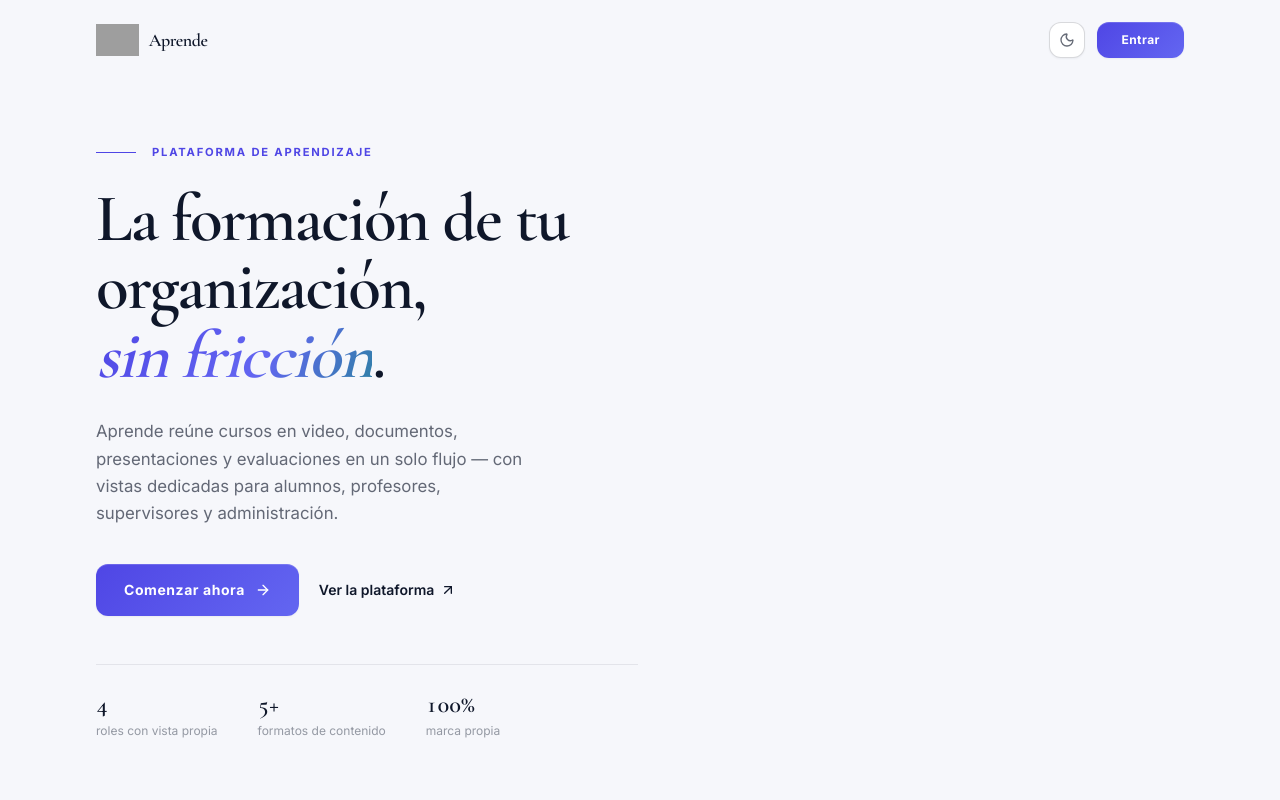
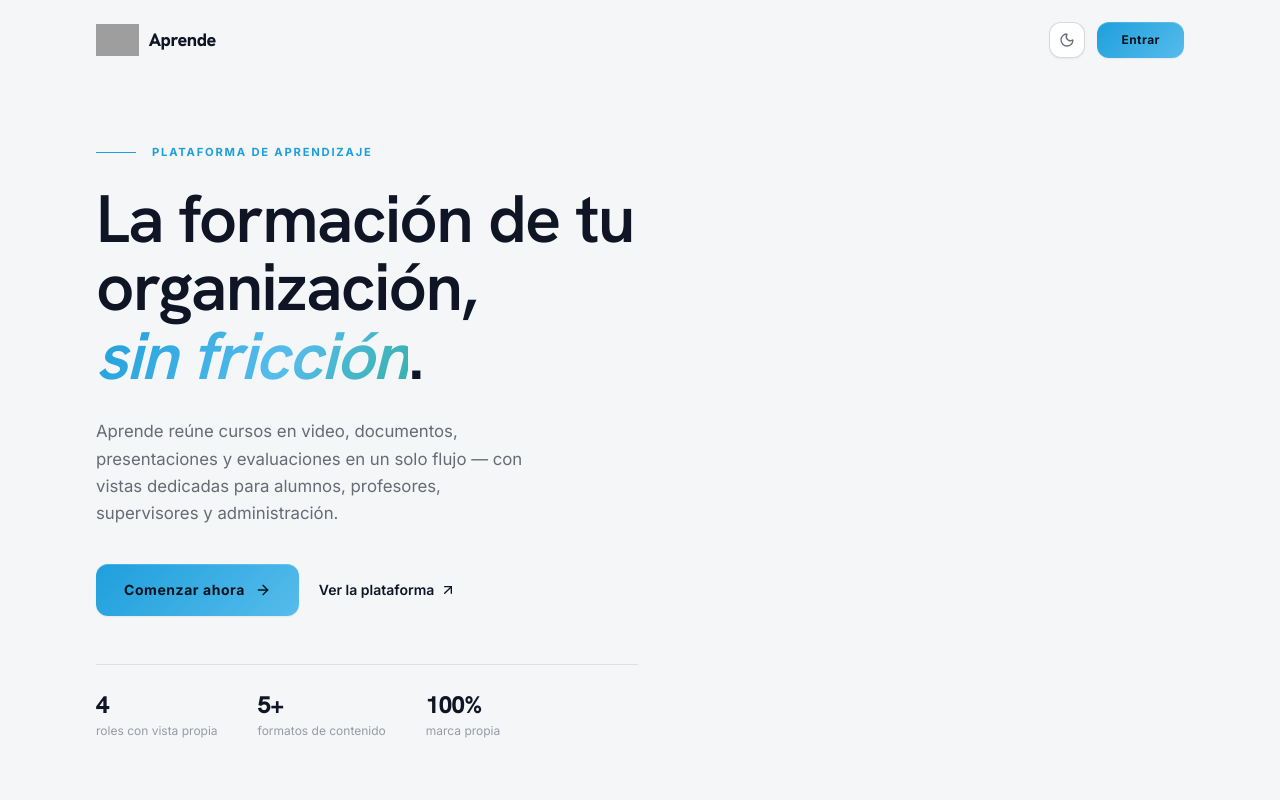
Before and after one commit to atlashh2fc-dev/aprende, a Next.js app: page / in a window 1280 px wide. Shown: the top 800 px of the page. Built offline with nearby package versions, Linux system fonts and the light colour scheme; no server answers; grey boxes are pictures that could not be loaded.

Commit message:
feat(brand): identidad Geimser (celeste + grotesca) y pestanas login

```diff
--- a/app/globals.css
+++ b/app/globals.css
@@ -8,22 +8,22 @@
 ────────────────────────────────────────────────────────────── */
 
 :root {
-  --bg: var(--brand-bg, #f6f7fb);
+  --bg: var(--brand-bg, #f4f6f8);
   --surface: var(--brand-surface, #ffffff);
-  --surface-2: var(--brand-surface-2, #eef0f7);
-  --border: var(--brand-border, rgba(15, 23, 42, 0.08));
-  --border-strong: var(--brand-border-strong, rgba(15, 23, 42, 0.16));
-  --primary: var(--brand-primary, #4f46e5);
-  --primary-light: var(--brand-primary-light, #6366f1);
-  --on-primary: var(--brand-on-primary, #ffffff);
-  --primary-dim: var(--brand-primary-dim, rgba(79, 70, 229, 0.1));
-  --primary-glow: var(--brand-primary-glow, rgba(79, 70, 229, 0.24));
-  --accent: var(--brand-accent, #059669);
-  --accent-dim: var(--brand-accent-dim, rgba(5, 150, 105, 0.12));
-  --text: var(--brand-text, #0f172a);
-  --text-muted: var(--brand-text-muted, rgba(15, 23, 42, 0.64));
-  --text-faint: var(--brand-text-faint, rgba(15, 23, 42, 0.42));
-  --shadow-color: var(--brand-shadow, #334155);
+  --surface-2: var(--brand-surface-2, #eaeef2);
+  --border: var(--brand-border, rgba(13, 20, 32, 0.09));
+  --border-strong: var(--brand-border-strong, rgba(13, 20, 32, 0.16));
+  --primary: var(--brand-primary, #1E9FDC);
+  --primary-light: var(--brand-primary-light, #56BCEB);
+  --on-primary: var(--brand-on-primary, #08131f);
+  --primary-dim: var(--brand-primary-dim, rgba(30, 159, 220, 0.1));
+  --primary-glow: var(--brand-primary-glow, rgba(30, 159, 220, 0.24));
+  --accent: var(--brand-accent, #1FA877);
+  --accent-dim: var(--brand-accent-dim, rgba(31, 168, 119, 0.12));
+  --text: var(--brand-text, #0f1524);
+  --text-muted: var(--brand-text-muted, rgba(15, 21, 36, 0.62));
+  --text-faint: var(--brand-text-faint, rgba(15, 21, 36, 0.40));
+  --shadow-color: var(--brand-shadow, #0f1524);
   --radius: 16px;
 
   --shadow-xs: 0 1px 2px color-mix(in srgb, var(--shadow-color) 6%, transparent);
@@ -80,7 +80,9 @@ body {
 
 /* ── Tipografía utilitaria ── */
 .font-serif-brand {
-  font-family: var(--font-serif), Georgia, serif;
+  font-family: var(--font-serif), var(--font-sans), system-ui, sans-serif;
+  font-weight: 800;
+  letter-spacing: -0.022em;
 }
 .eyebrow {
   font-size: 0.7rem;
--- a/app/layout.tsx
+++ b/app/layout.tsx
@@ -1,12 +1,13 @@
 import type { Metadata } from "next";
-import { Inter, Cormorant_Garamond } from "next/font/google";
+import { Inter, Hanken_Grotesk } from "next/font/google";
 import "./globals.css";
 import { brand, brandThemeCss } from "@/lib/brand";
 
 const inter = Inter({ subsets: ["latin"], variable: "--font-sans", display: "swap" });
-const cormorant = Cormorant_Garamond({
-  weight: ["400", "500", "600", "700"],
-  style: ["normal", "italic"],
+// Titulares: grotesca geométrica bold (identidad Geimser). Reutiliza la
+// variable --font-serif para no tocar los componentes que ya la usan.
+const display = Hanken_Grotesk({
+  weight: ["500", "600", "700", "800"],
   subsets: ["latin"],
   variable: "--font-serif",
   display: "swap",
@@ -30,7 +31,7 @@ export default function RootLayout({ children }: { children: React.ReactNode })
         <style dangerouslySetInnerHTML={{ __html: brandThemeCss() }} />
         <script dangerouslySetInnerHTML={{ __html: themeInitScript }} />
       </head>
-      <body className={`${inter.variable} ${cormorant.variable} min-h-screen`}>
+      <body className={`${inter.variable} ${display.variable} min-h-screen`}>
         {children}
       </body>
     </html>
--- a/lib/brand.ts
+++ b/lib/brand.ts
@@ -50,31 +50,31 @@ const DEFAULT_BRAND: Brand = {
   logoUrl: null,
   mode: "light",
   light: {
-    primary: "#4f46e5",
-    primaryLight: "#6366f1",
-    onPrimary: "#ffffff",
-    accent: "#059669",
-    bg: "#f6f7fb",
+    primary: "#1E9FDC",
+    primaryLight: "#56BCEB",
+    onPrimary: "#08131f",
+    accent: "#1FA877",
+    bg: "#f4f6f8",
     surface: "#ffffff",
-    surface2: "#eef0f7",
-    border: "rgba(15,23,42,0.08)",
-    text: "#0f172a",
-    textMuted: "rgba(15,23,42,0.64)",
-    textFaint: "rgba(15,23,42,0.42)",
-    shadow: "#334155",
+    surface2: "#eaeef2",
+    border: "rgba(13,20,32,0.09)",
+    text: "#0f1524",
+    textMuted: "rgba(15,21,36,0.62)",
+    textFaint: "rgba(15,21,36,0.40)",
+    shadow: "#0f1524",
   },
   dark: {
-    primary: "#6366f1",
-    primaryLight: "#818cf8",
-    onPrimary: "#ffffff",
-    accent: "#34d399",
-    bg: "#0f1420",
-    surface: "#161c2c",
-    surface2: "#1e2639",
-    border: "rgba(226,232,240,0.09)",
-    text: "#e8ecf7",
-    textMuted: "rgba(232,236,247,0.66)",
-    textFaint: "rgba(232,236,247,0.42)",
+    primary: "#4FB4EA",
+    primaryLight: "#7ACBF0",
+    onPrimary: "#06111c",
+    accent: "#34C88F",
+    bg: "#0a0f17",
+    surface: "#111925",
+    surface2: "#182231",
+    border: "rgba(215,230,245,0.10)",
+    text: "#e8eef7",
+    textMuted: "rgba(232,238,247,0.64)",
+    textFaint: "rgba(232,238,247,0.40)",
     shadow: "#000000",
   },
 };
```
